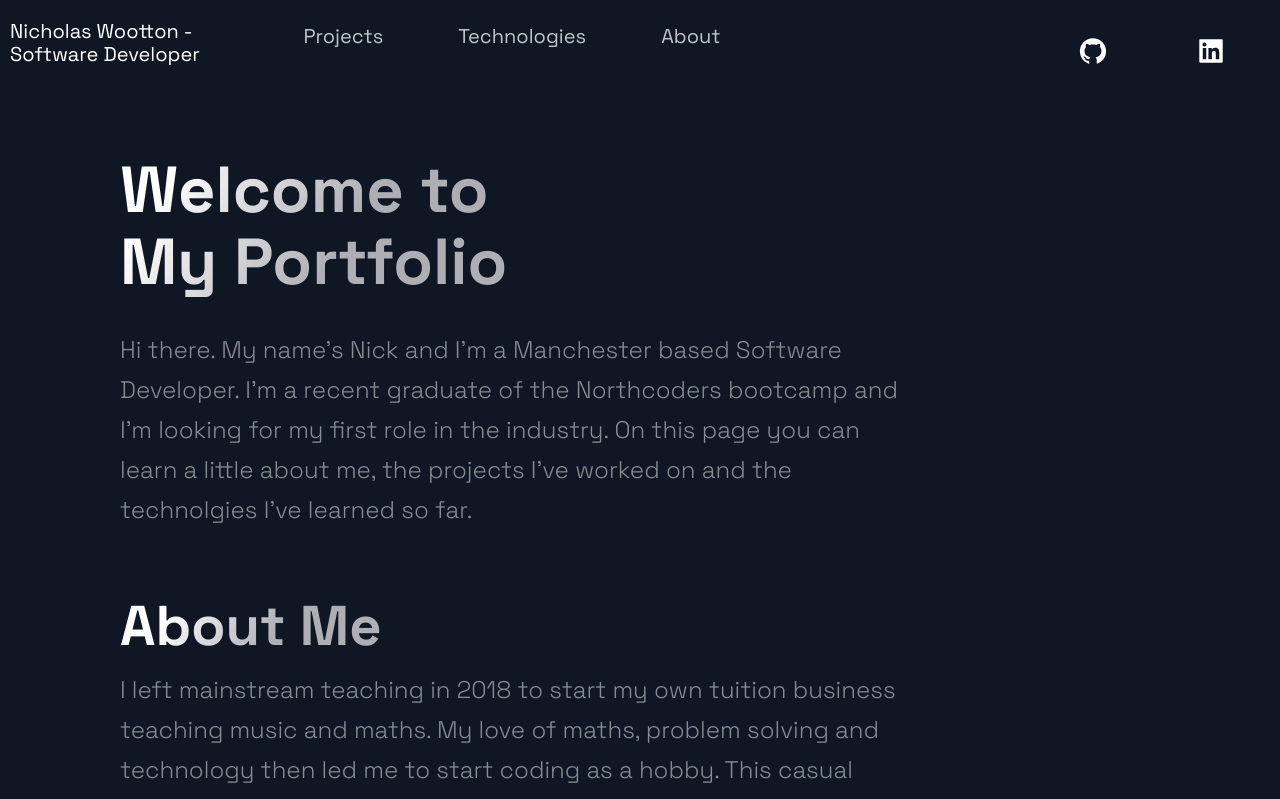
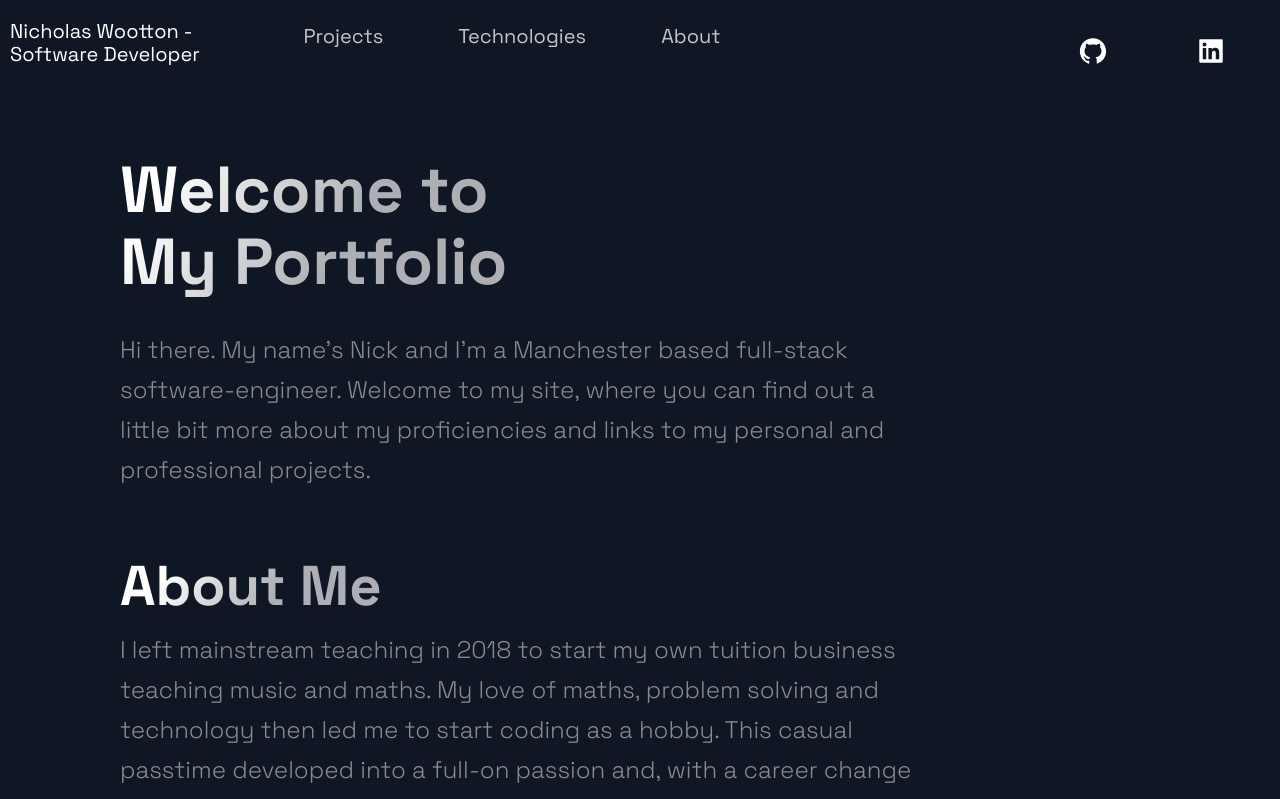
Before and after one commit to nickWoott/portfolio-page, a Next.js app: page / in a window 1280 px wide. Shown: the top 799 px of the page. Built offline with nearby package versions, Linux system fonts and the light colour scheme.

Commit message:
add generic intro paragraph

```diff
--- a/src/components/Hero/Hero.js
+++ b/src/components/Hero/Hero.js
@@ -15,10 +15,10 @@ const Hero = () => (
         Welcome to <br /> My Portfolio
       </SectionTitle>
       <SectionText>
-        Hi there. My name's Nick and I'm a Manchester based Software Developer.
-        I'm a recent graduate of the Northcoders bootcamp and I'm looking for my
-        first role in the industry. On this page you can learn a little about
-        me, the projects I've worked on and the technolgies I've learned so far.
+        Hi there. My name's Nick and I'm a Manchester based full-stack
+        software-engineer. Welcome to my site, where you can find out a little
+        bit more about my proficiencies and links to my personal and
+        professional projects.
       </SectionText>
     </LeftSection>
   </Section>
```
